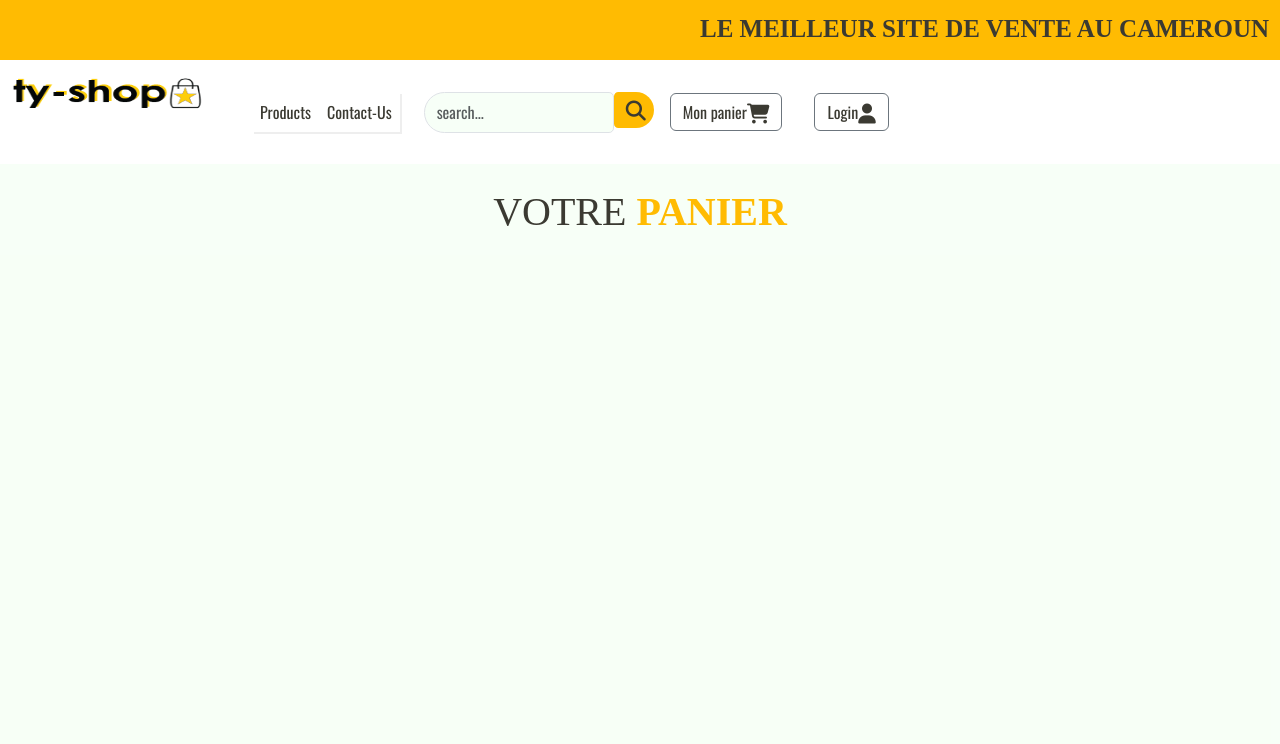
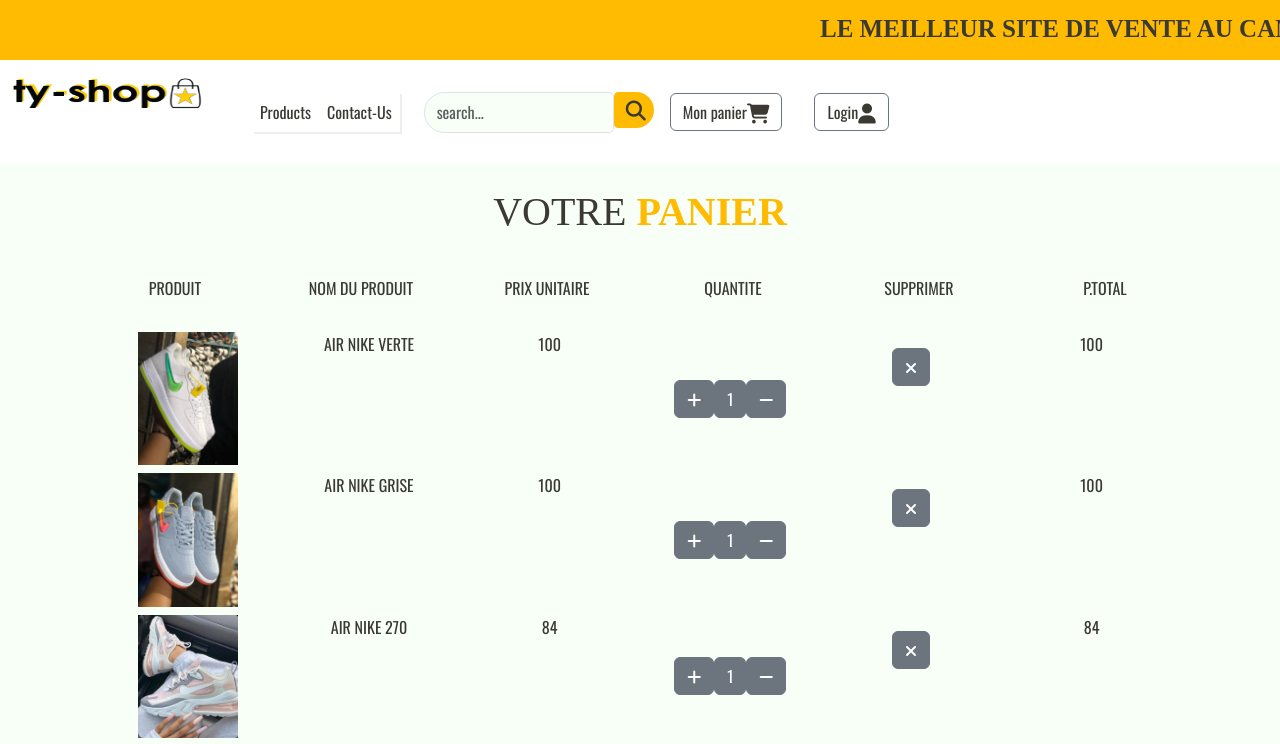
Before and after one commit to arseneRuben/T-shop, a React (Create React App) app: page /cart in a window 1280 px wide. Shown: the top 744 px of the page. Built offline with nearby package versions, Linux system fonts and the light colour scheme.

Commit message:
all products in the Cart

```diff
--- a/src/components/CartComponent.js
+++ b/src/components/CartComponent.js
@@ -1,10 +1,33 @@
 import React, { Component } from "react";
 import Title from "./TitleComponent";
+import CartHeader from "./CartHeaderComponent";
+import CartItem from "./CartItemComponent";
+function Cart(props) {
+        if(props.productsInCart != null){
+                return (
+                        <>
+                        <Title name={"Votre"} title={"panier"}/>
+                        <div className="container">
+                                <div className="spaceCart">
+                                        {
+                                                props.productsInCart.length === 0 ?
+                                                <h1 className="text-center font-capitalize font-weight-bold"> Votre panier est vide pour le moment</h1>
+                                                :
+                                                <>
+                                                        <CartHeader/>
+                                                        {props.productsInCart.map ( p => <CartItem product={p}/>)}
+                                                </>
+                                        }
+                                </div>
+                        </div>
+                        </>
+                );
+        } else {
+                return (
+                       <div className="container text-center"> cart is null</div>
+                );
+        }
 
-function Cart() {
-        return (
-           <Title name={"Votre"} title={"panier"}/>
-        );
 
 }
 
--- a/src/components/CartItemComponent.js
+++ b/src/components/CartItemComponent.js
@@ -2,7 +2,7 @@
 import { Button } from "reactstrap";
 
 function CartItem(props) {
-        const {id, title, img, price, count, promo} = props.product;
+        var {id, title, img, price, count, promo} = props.product;
         promo === 0 ? price = price : price = ((100-promo)*price)/100;
         return (
             <div className="container-fluid text-center">
@@ -11,7 +11,7 @@
                         <img className="img-fluig" src={img} width="100" />
                     </div>
                     <div className="col-2 mx-auto">
-                        <p className="text-uppercase">{titel}</p>
+                        <p className="text-uppercase">{title}</p>
                     </div>
                     <div className="col-2 mx-auto">
                         <p className="font-weight-bold">{price}</p>
--- a/src/components/MainComponent.js
+++ b/src/components/MainComponent.js
@@ -11,7 +11,8 @@
 const mapStateToProps = state => {
     return (
         {
-            products : state.Products
+            products : state.Products,
+            productsInCart : state.Cart
         }
     )
 }
@@ -31,7 +32,7 @@
                     <Route  path="/home/:pId" element={<ProductWithId/>}/>
                     <Route exact path="/home" element={<Home  products={this.props.products.lesProduits} />}/>
                     <Route exact path="/contact" element={<Contact/>}/>
-                    <Route exact path="/cart" element={<Cart/>}/>
+                    <Route  path="/cart" element={<Cart  productsInCart={this.props.productsInCart.lesProduitsInCart}/>}/>
 
                  </Routes>
             </>
--- a/src/redux/Cart.js
+++ b/src/redux/Cart.js
@@ -1,5 +1,6 @@
+import {storeProducts} from '../shared/data'
 
-export const Cart = (state = {lesProduitsInCart : [] ,nbProduit : 0},action) => {
+export const Cart = (state = {lesProduitsInCart : storeProducts ,nbProduit : 0},action) => {
     switch(action.type){
         default:
             return state
```
